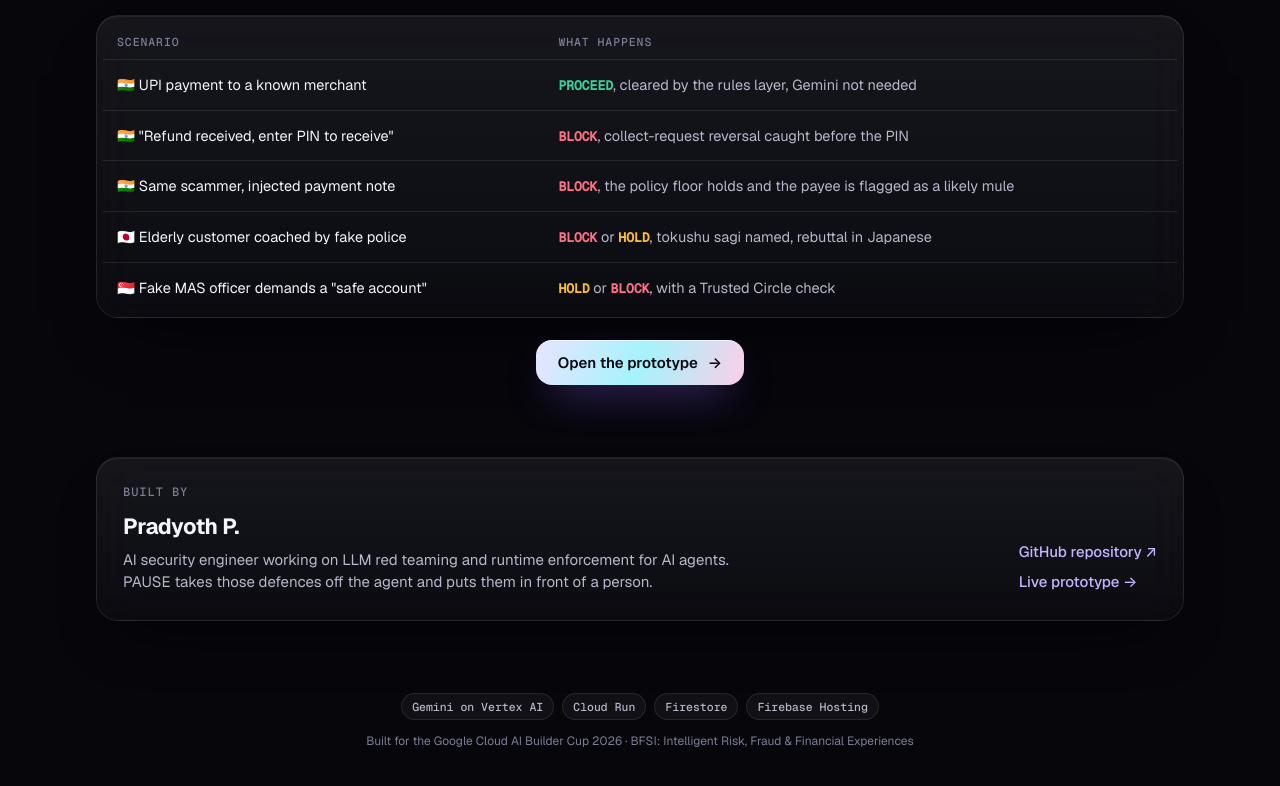
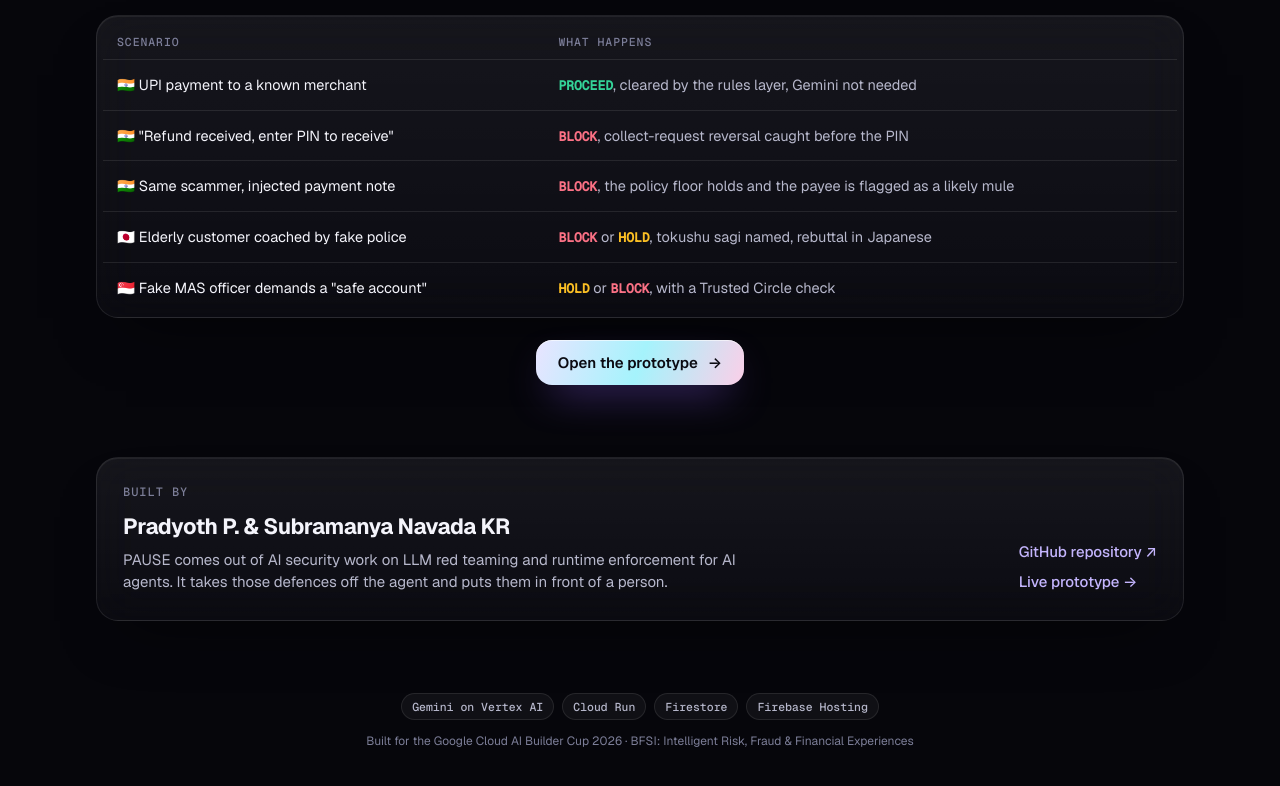
Before and after one commit to ppradyoth/pause-ai-builder-cup, a plain HTML site: page web/about.html in a window 1280 px wide. Shown: the part 6652-7438 px from the top of the page. Drawn offline with nearby package versions, Linux system fonts and the light colour scheme.

Commit message:
Credit Subramanya Navada KR as co-builder
Co-Authored-By: Claude Opus 5.5 <noreply@anthropic.com>

```diff
--- a/web/about.html
+++ b/web/about.html
@@ -222,8 +222,8 @@
     <section class="glass byline">
       <div>
         <div class="section-label">Built by</div>
-        <h3>Pradyoth P.</h3>
-        <p>AI security engineer working on LLM red teaming and runtime enforcement for AI agents. PAUSE takes those defences off the agent and puts them in front of a person.</p>
+        <h3>Pradyoth P. &amp; Subramanya Navada KR</h3>
+        <p>PAUSE comes out of AI security work on LLM red teaming and runtime enforcement for AI agents. It takes those defences off the agent and puts them in front of a person.</p>
       </div>
       <div class="by-links">
         <a href="https://github.com/ppradyoth/pause-ai-builder-cup" target="_blank" rel="noopener">GitHub repository ↗</a>
```
Also changed, not shown: README.md.
